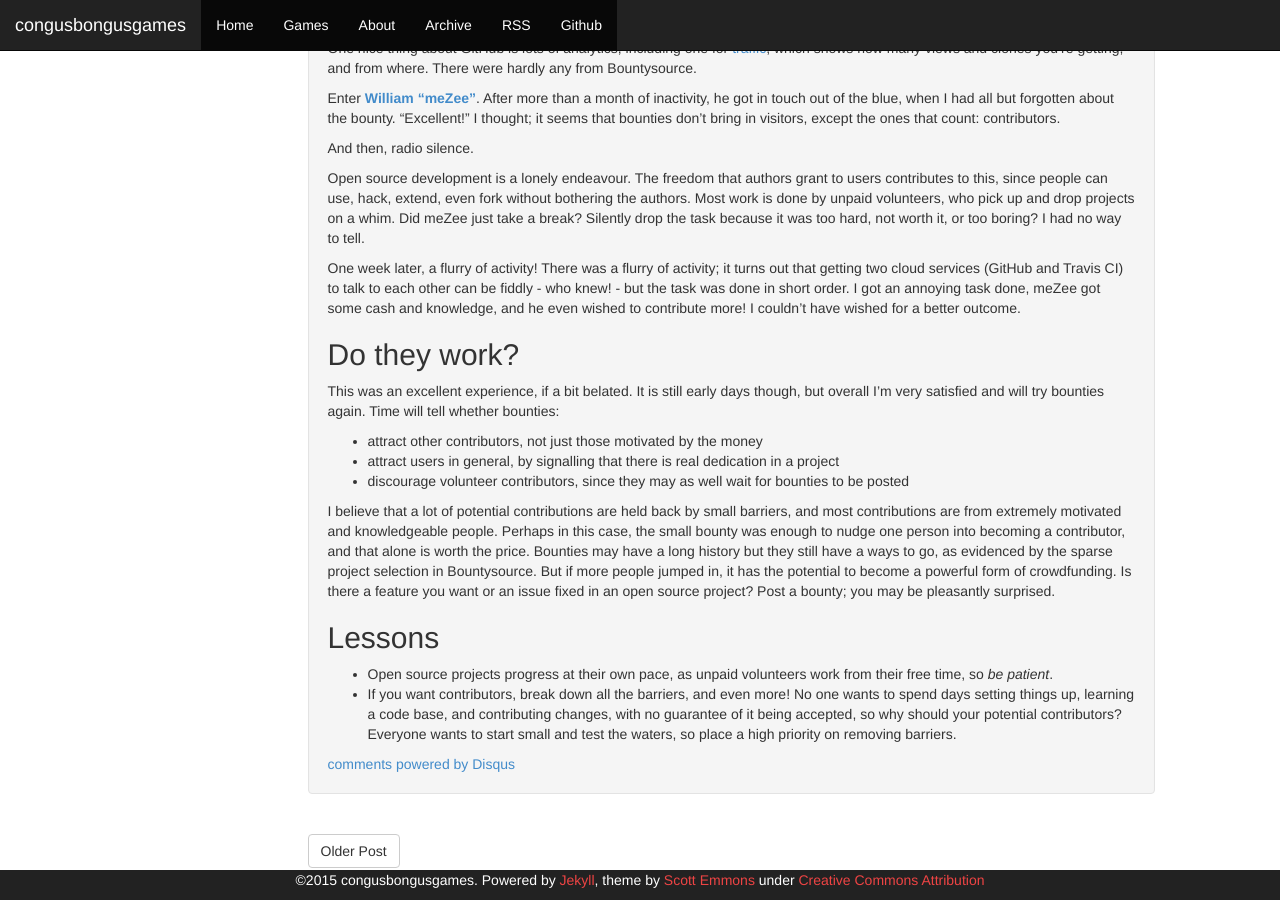
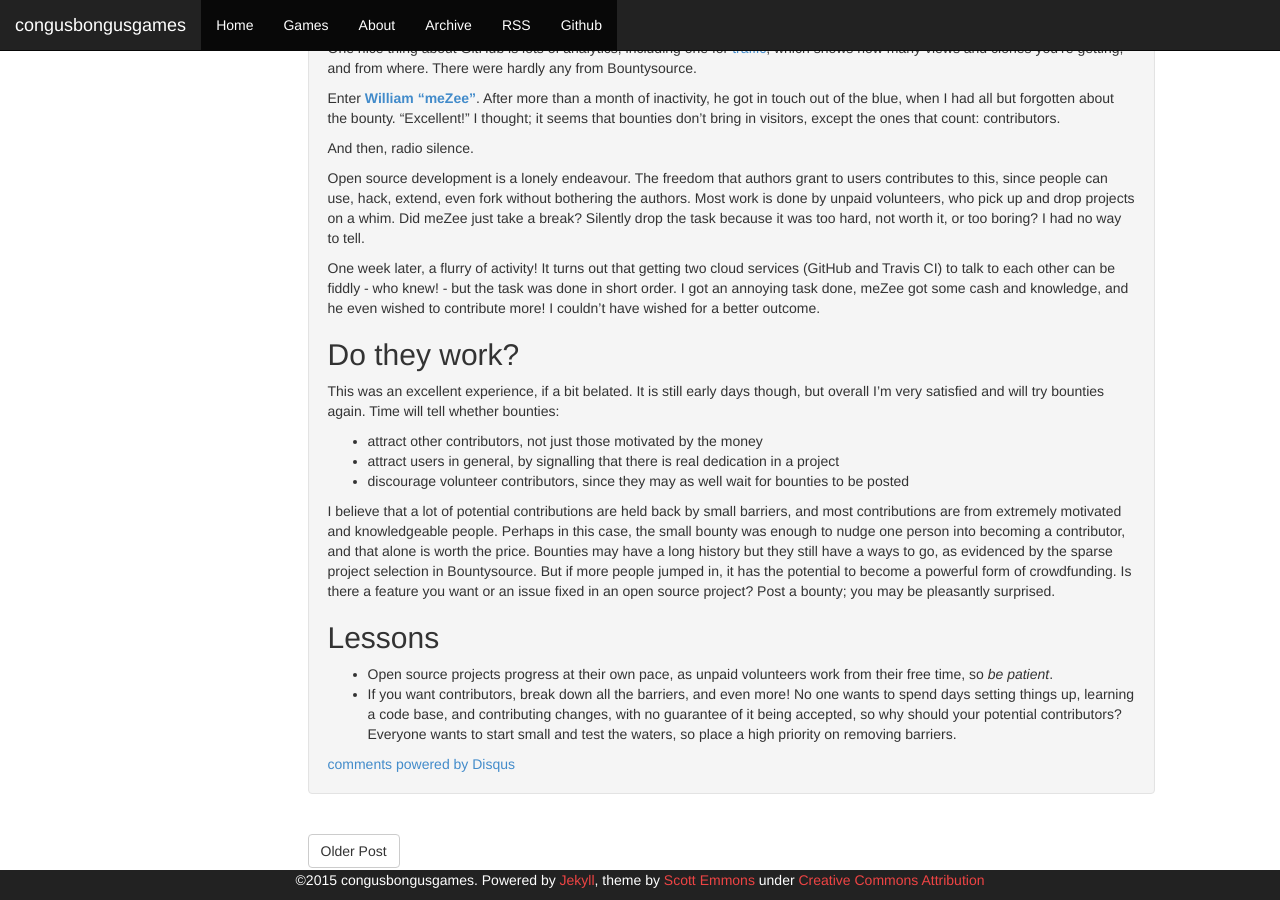
Before and after one commit to cxong/cxong.github.io, a Jekyll site: the page built from _posts/2015-03-06-bounties-for-your-game.md, in a window 1280 px wide and 900 px high, scrolled down 648 px. Built offline with Jekyll 4.4.1, drawn with Linux system fonts in a browser that asks for light colours; Markdown is read by kramdown in place of the engine named in the settings; comment, search, counter and statistics services are not loaded.

Commit message:
Update 2015-03-06-bounties-for-your-game.md

```diff
--- a/_posts/2015-03-06-bounties-for-your-game.md
+++ b/_posts/2015-03-06-bounties-for-your-game.md
@@ -29,7 +29,7 @@ And then, radio silence.
 
 Open source development is a lonely endeavour. The freedom that authors grant to users contributes to this, since people can use, hack, extend, even fork without bothering the authors. Most work is done by unpaid volunteers, who pick up and drop projects on a whim. Did meZee just take a break? Silently drop the task because it was too hard, not worth it, or too boring? I had no way to tell.
 
-One week later, a flurry of activity! There was a flurry of activity; it turns out that getting two cloud services (GitHub and Travis CI) to talk to each other can be fiddly - who knew! - but the task was done in short order. I got an annoying task done, meZee got some cash and knowledge, and he even wished to contribute more! I couldn't have wished for a better outcome.
+One week later, a flurry of activity! It turns out that getting two cloud services (GitHub and Travis CI) to talk to each other can be fiddly - who knew! - but the task was done in short order. I got an annoying task done, meZee got some cash and knowledge, and he even wished to contribute more! I couldn't have wished for a better outcome.
 
 ## Do they work?
 
```
